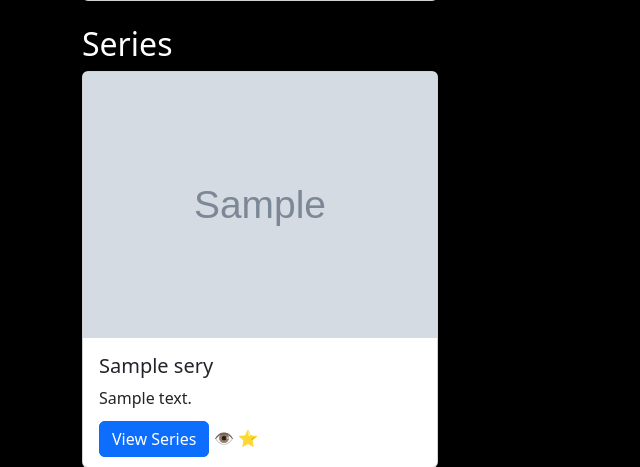
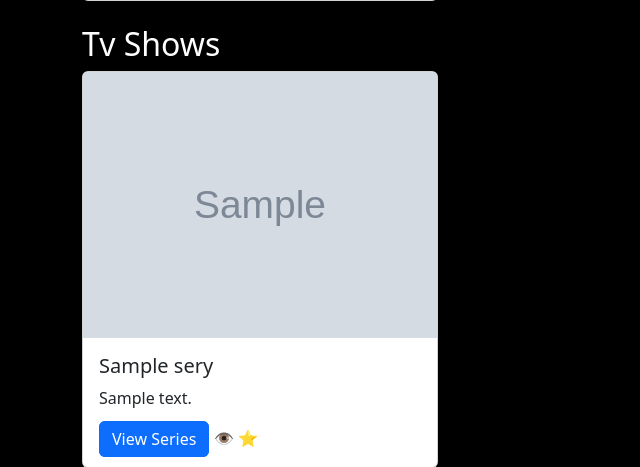
Before and after one commit to RelatifVision/PrimeVideo_PostgreSQL, a Django app: page /genre/1/ in a window 1280 px wide. Shown: the part 597-1064 px from the top of the page, without its empty margins (0-640 px from the left). Run offline with Django 5.2, Linux system fonts and the light colour scheme; a user stored in the database is signed in; tables that the repository leaves empty hold one stand-in row (values such as "Sample post"); grey boxes marked "Sample" are stand-in pictures.

Commit message:
Vistas TvShows & Movies change

```diff
--- a/primevideo/templates/genres/genre_detail.html
+++ b/primevideo/templates/genres/genre_detail.html
@@ -26,7 +26,7 @@
             </div>
         {% endfor %}
     </div>
-    <h2>Series</h2>
+    <h2>Tv Shows</h2>
     <div class="row">
         {% for series in series %}
             <div class="col-md-4">
--- a/primevideo/templates/series/series_list.html
+++ b/primevideo/templates/series/series_list.html
@@ -2,7 +2,7 @@
 
 {% block content %}
 <div class="container mt-5">
-    <h2>Tv Series</h2>
+    <h2>Tv Shows</h2>
     <div class="row">
         {% for series in series %}
             <div class="col-md-4">
```
